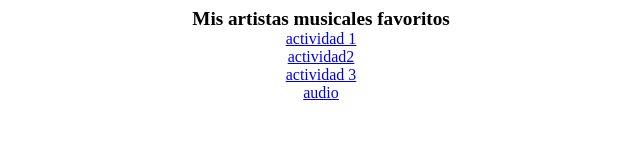
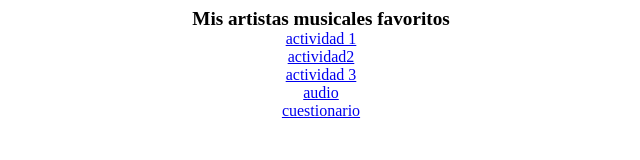
Before and after one commit to saralunaest-coder/saralunaest-coder.github.io, a plain HTML site: page index.html in a window 1280 px wide. Shown: the whole page, without its empty margins (319-959 px from the left). Drawn offline with Linux system fonts and the light colour scheme.

Commit message:
index.html

```diff
--- a/index.html
+++ b/index.html
@@ -12,5 +12,6 @@
                 <center><a href="actividad2.html">actividad2</a></center>
                                 <center><a href="actividad3.html">actividad 3</a></center>
                                         <center><a href="audio.html">audio</a></center>
+                               <center><a href="cuestionario.html">cuestionario</a></center>
                                                 </body>
                                                 </html>
```
